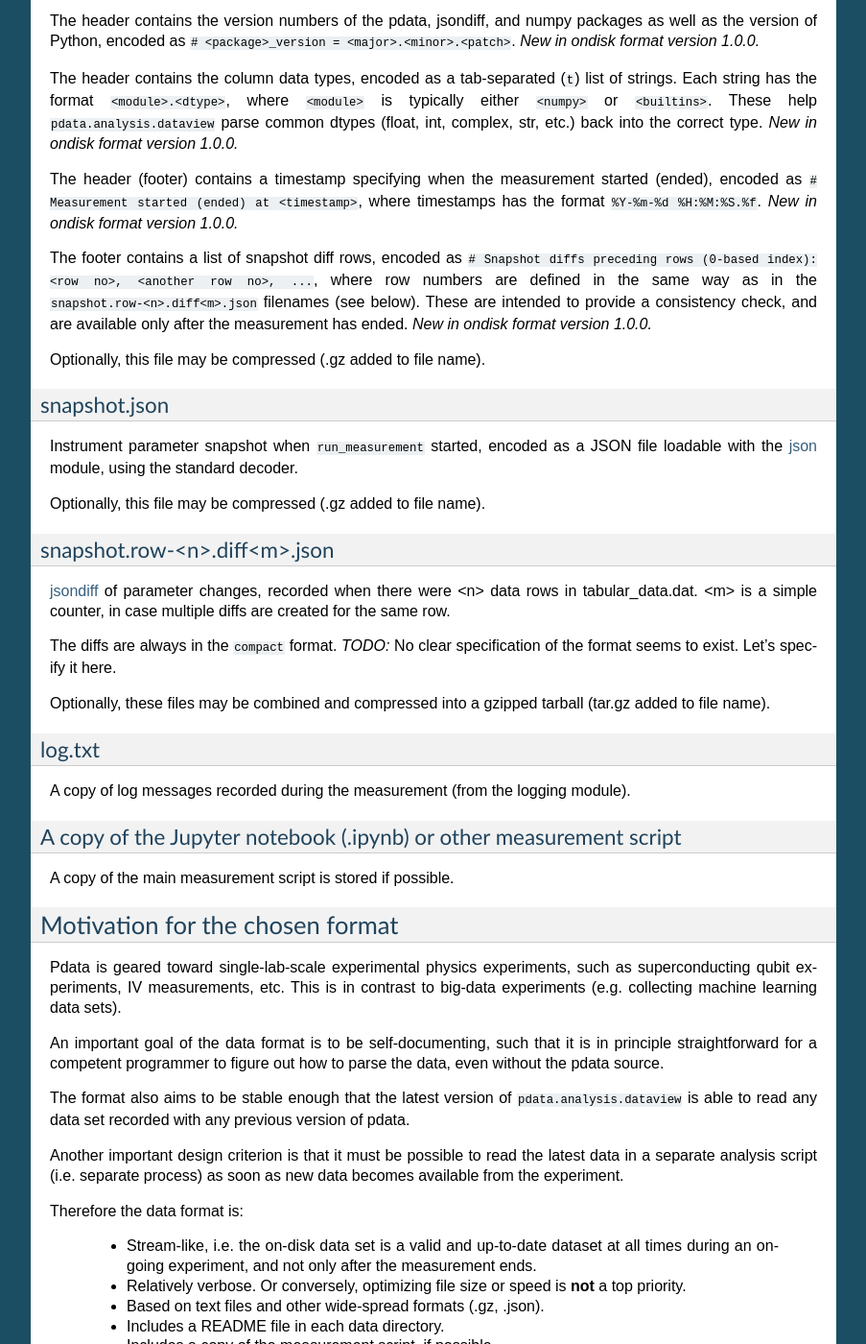
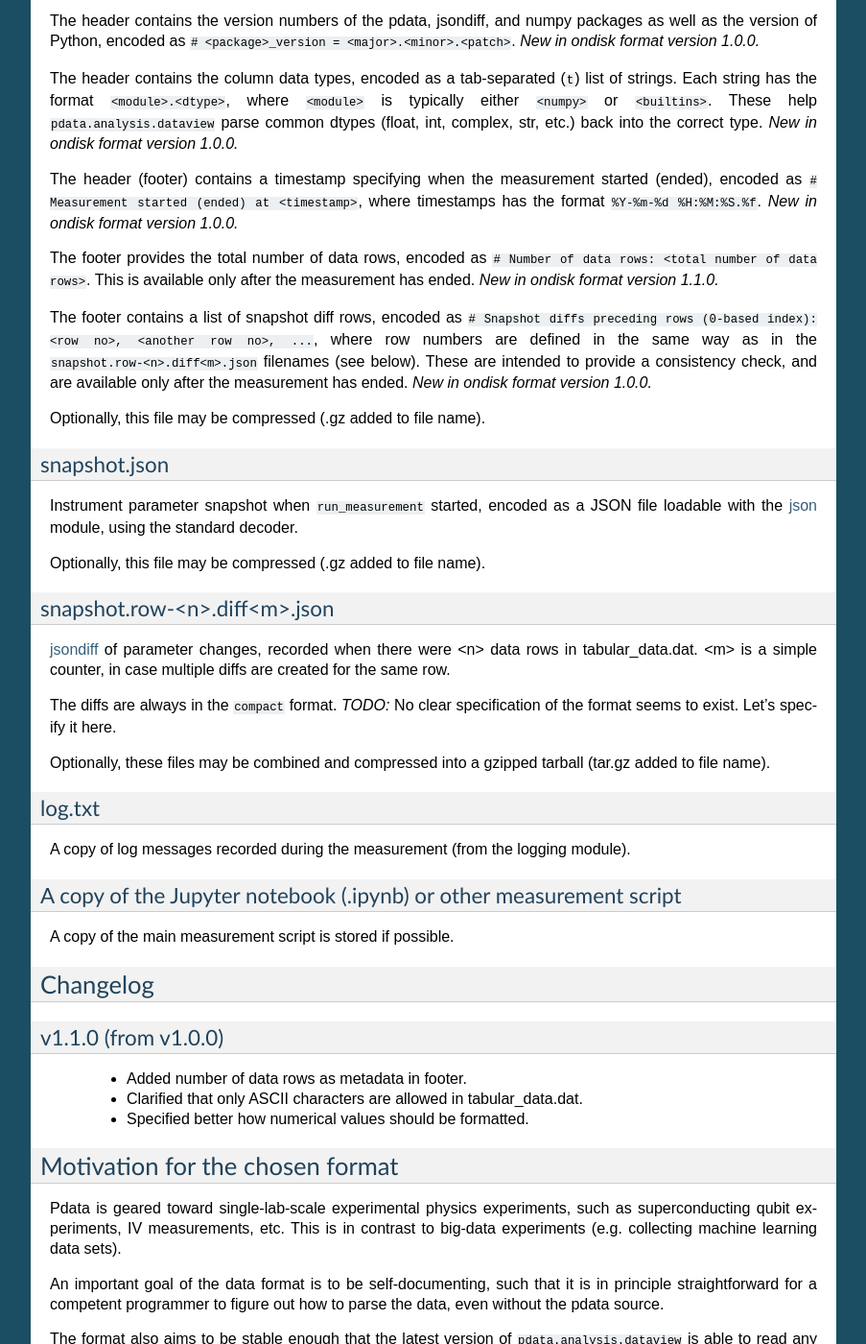
Before and after one commit to govenius/pdata, a Sphinx documentation site: the page built from docs/dataformat.rst, in a window 1280 px wide and 1400 px high, scrolled down 1054 px. Shown: the whole window at 96% size, without its empty margins (198-1101 px from the left). Built offline with Sphinx 7.4.7, drawn with Linux system fonts in a browser that asks for light colours; the version number could not be read and is left out; some of the changed text lies outside the part shown.

Commit message:
Added number of data rows to tabular_data footer.

```diff
--- a/docs/dataformat.rst
+++ b/docs/dataformat.rst
@@ -91,6 +91,11 @@ measurement started (ended), encoded as :code:`# Measurement started
 (ended) at <timestamp>`, where timestamps has the format
 :code:`%Y-%m-%d %H:%M:%S.%f`. *New in ondisk format version 1.0.0.*
 
+The footer provides the total number of data rows, encoded as :code:`#
+Number of data rows: <total number of data rows>`. This is available
+only after the measurement has ended. *New in ondisk format version
+1.1.0.*
+
 The footer contains a list of snapshot diff rows, encoded as :code:`#
 Snapshot diffs preceding rows (0-based index): <row no>, <another row
 no>, ...`, where row numbers are defined in the same way as in the
@@ -132,6 +137,17 @@ A copy of the Jupyter notebook (.ipynb) or other measurement script
 +++++++++++++++++++++++++++++++++++++++++++++++++++++++++++++++++++
 
 A copy of the main measurement script is stored if possible.
+
+
+Changelog
+---------
+
+v1.1.0 (from v1.0.0)
+++++++++++++++++++++
+
+  * Added number of data rows as metadata in footer.
+  * Clarified that only ASCII characters are allowed in tabular_data.dat.
+  * Specified better how numerical values should be formatted.
 
 
 Motivation for the chosen format
```
Also changed, not shown: 2 other files.
